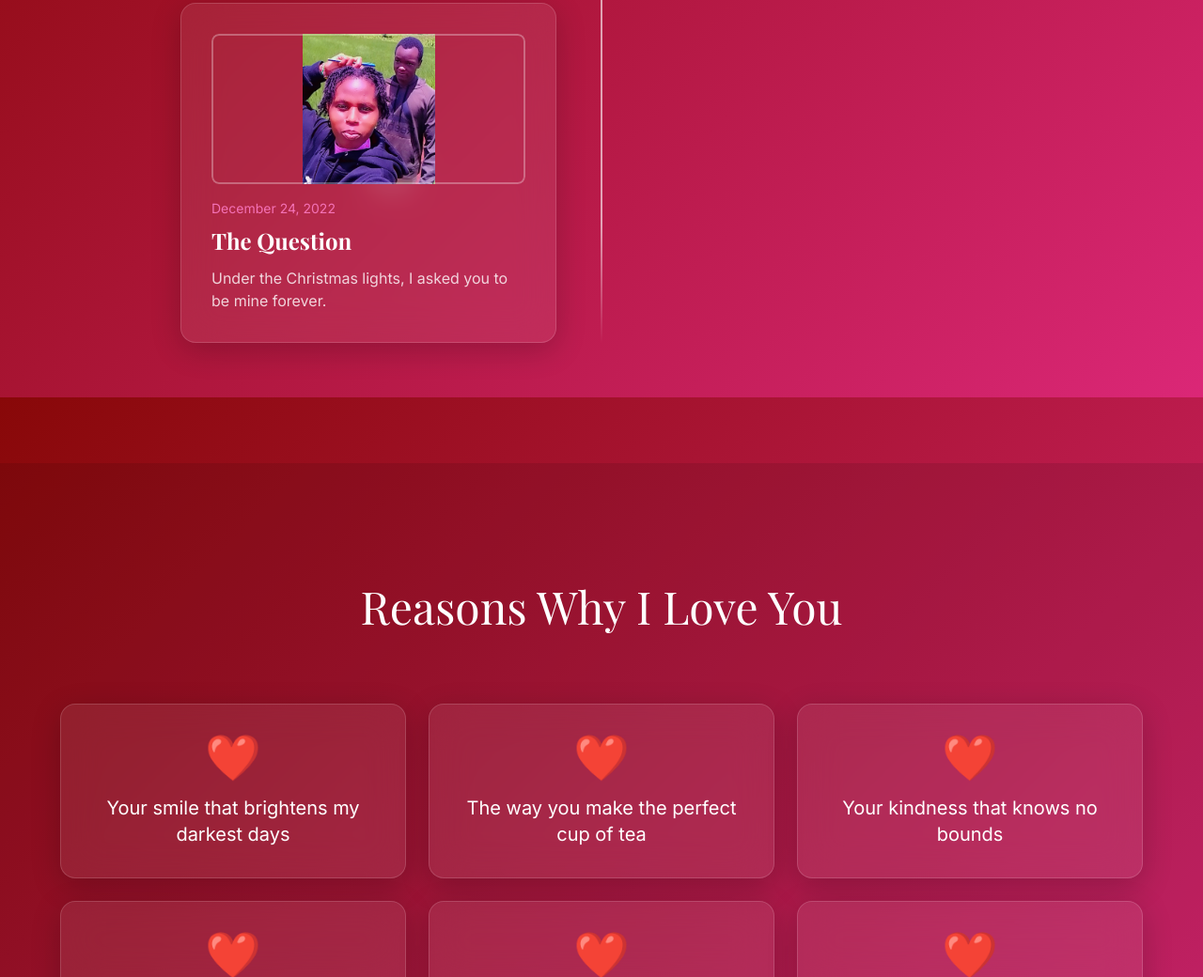
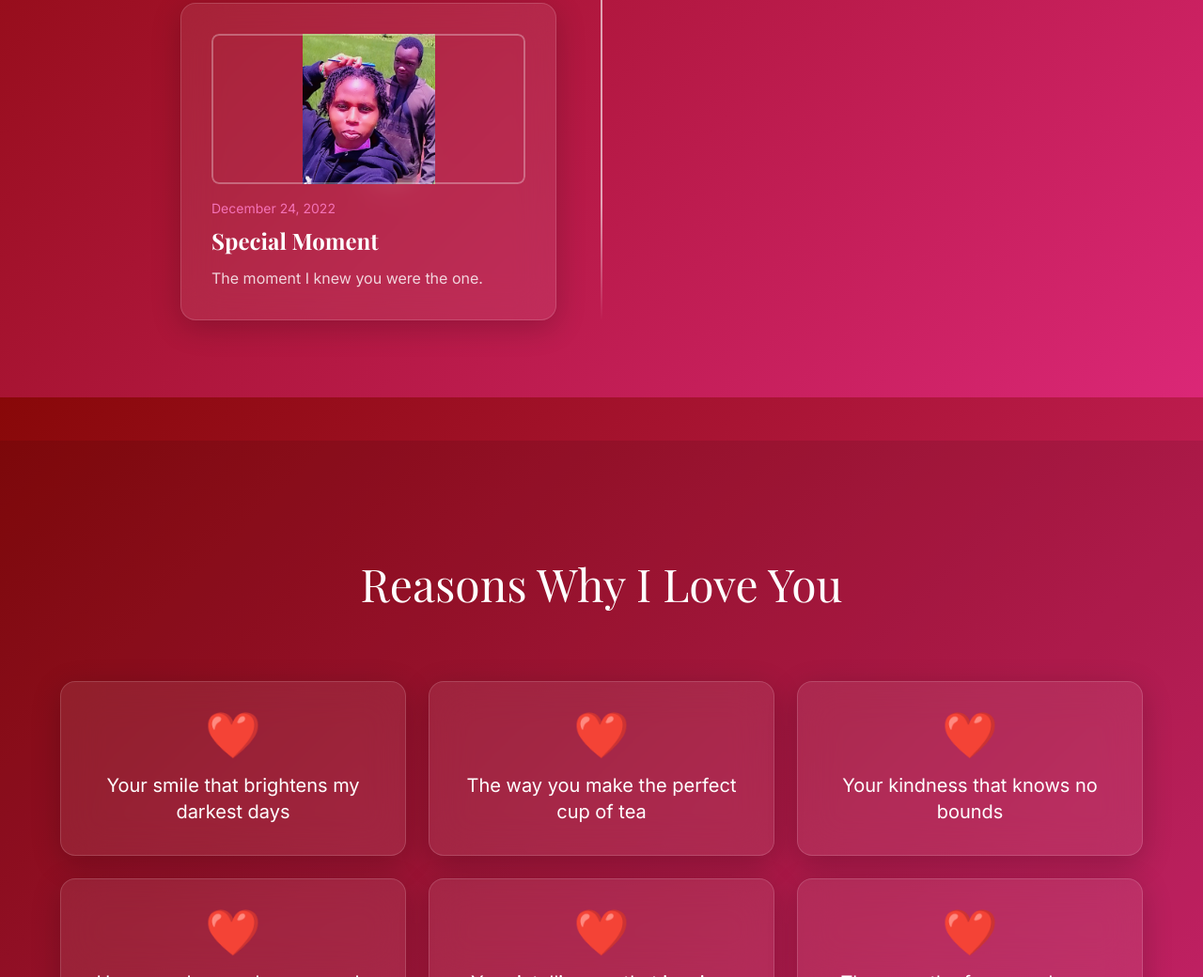
Before and after one commit to nimkibet/mine, a plain HTML site: page index.html in a window 1280 px wide. Shown: the part 1977-3017 px from the top of the page at 94% size. Drawn offline with nearby package versions, Linux system fonts and the light colour scheme; a web font is replaced by a local one.

Commit message:
Update timeline text

```diff
--- a/index.html
+++ b/index.html
@@ -322,9 +322,9 @@
                                 >
                             </div>
                             <p class="text-rose-300 text-sm mb-2">December 24, 2022</p>
-                            <h3 class="font-playfair text-xl md:text-2xl font-bold mb-3">The Question</h3>
+                            <h3 class="font-playfair text-xl md:text-2xl font-bold mb-3">Special Moment</h3>
                             <p class="opacity-80 text-sm md:text-base leading-relaxed">
-                                Under the Christmas lights, I asked you to be mine forever.
+                                The moment I knew you were the one.
                             </p>
                         </div>
                     </div>
```
